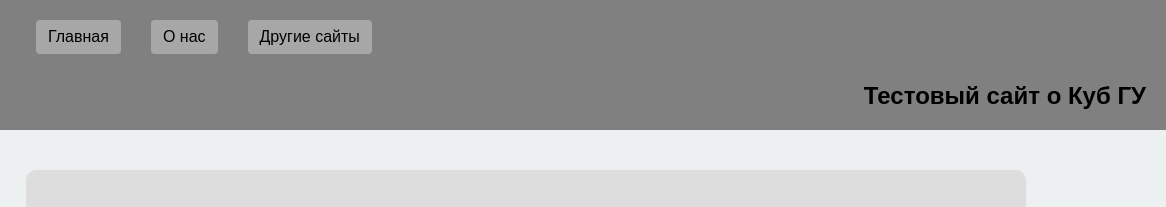
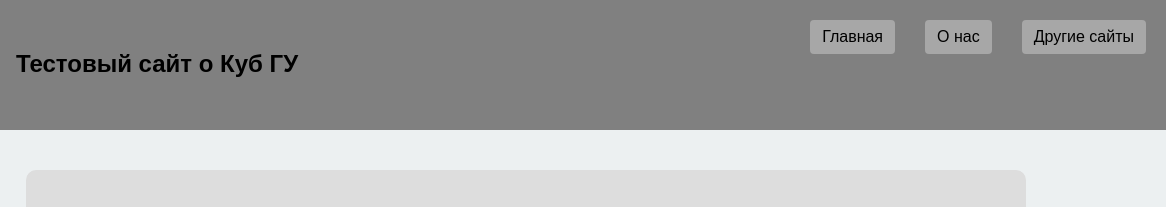
Before and after one commit to FeodorH/FeodorH.github.io-feodorH_HTML_Lab3, a plain HTML site: page index.html in a window 1280 px wide. Shown: the top 207 px of the page, 114-1280 px from the left. Drawn offline with Linux system fonts and the light colour scheme.

Commit message:
Update style.css

```diff
--- a/css/style.css
+++ b/css/style.css
@@ -80,7 +80,7 @@ header {
     text-align: left;
     padding: 20px;
     width: auto;
-    align-items: flex-start;
+    align-items: flex-start; /* Выравнивание по верху */
 }
 
 .logo {
@@ -88,33 +88,44 @@ header {
     height: 90px;
     margin-right: 20px;
     margin-bottom: 0;
+    align-self: stretch; /* Лого занимает всю высоту хедера */
+    object-fit: cover;
 }
 
 .header-right {
     display: flex;
     flex-direction: column;
-    justify-content: space-between;
-    height: 90px;
-    flex: 1; /* Занимает всё оставшееся пространство */
+    justify-content: space-between; /* Распределяем пространство */
+    align-items: flex-start; /* Выравнивание по левому краю */
+    flex: 1; /* Занимает оставшееся пространство */
+    height: auto; /* Убираем фиксированную высоту */
+    position: relative; /* Для позиционирования меню */
 }
 
 .site-title {
     font-size: 24px;
     margin: 0;
-    padding-top: 10px;
-    align-self: flex-end; /* Название внизу */
+    padding-top: 30px;
+    align-self: flex-start; /* Название слева */
     order: 2; /* Название после меню в потоке */
+    margin-top: auto; /* Прижимаем название к низу */
+    padding-left: 0; /* Убираем отступ слева */
 }
 
 nav {
     flex-direction: row;
     margin-top: 0;
     order: 1; /* Меню перед названием в потоке */
-    align-self: flex-start; /* Меню вверху */
+    align-self: flex-end; /* Меню справа */
+    margin-left: auto; /* Прижимаем меню к правому краю */
+    position: absolute; /* Абсолютное позиционирование */
+    top: 0; /* Вверху */
+    right: 0; /* Справа */
 }
 
 nav a {
     margin-left: 20px;
+    margin-right: 0;
 }
 
 
```
